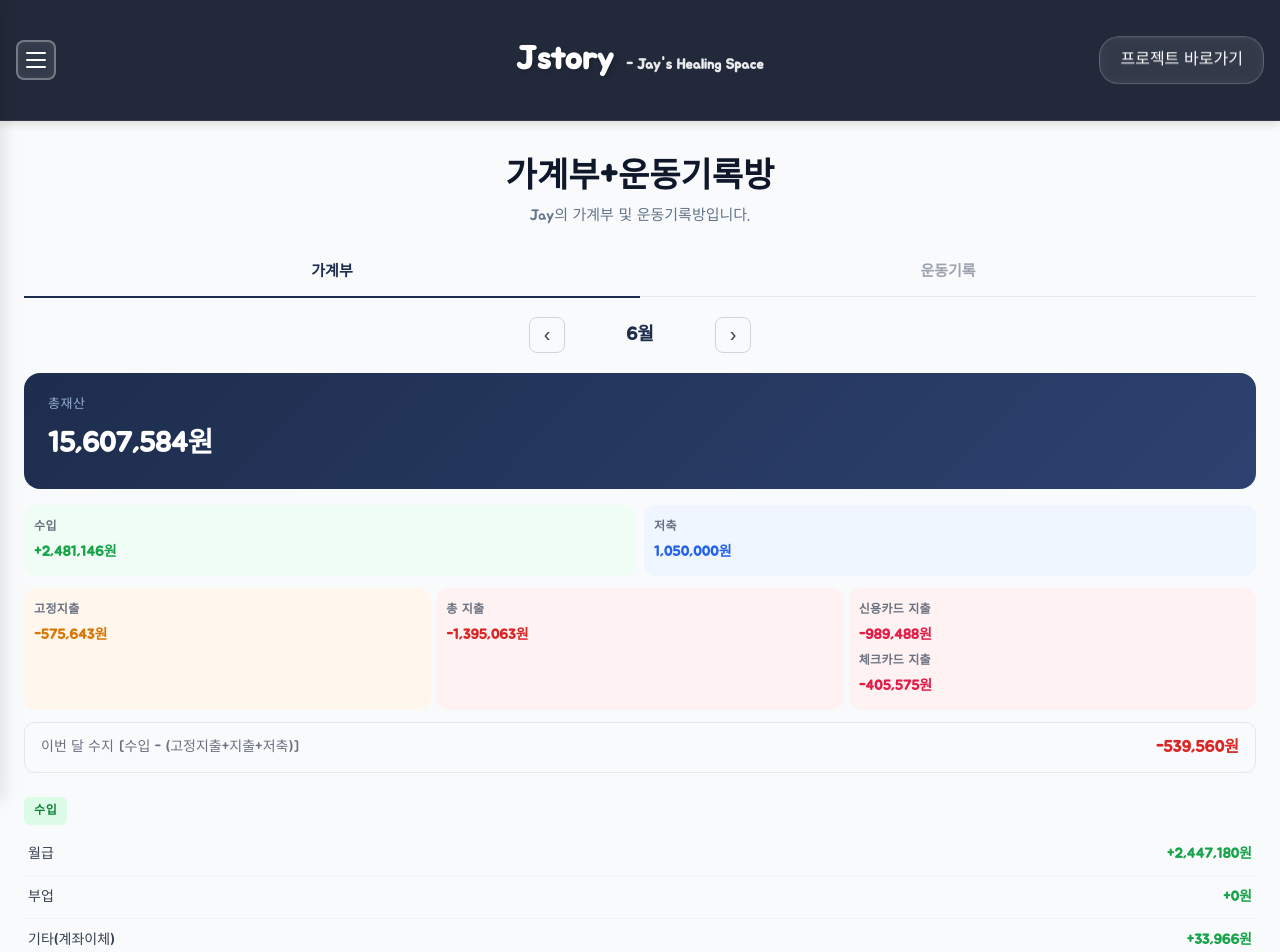
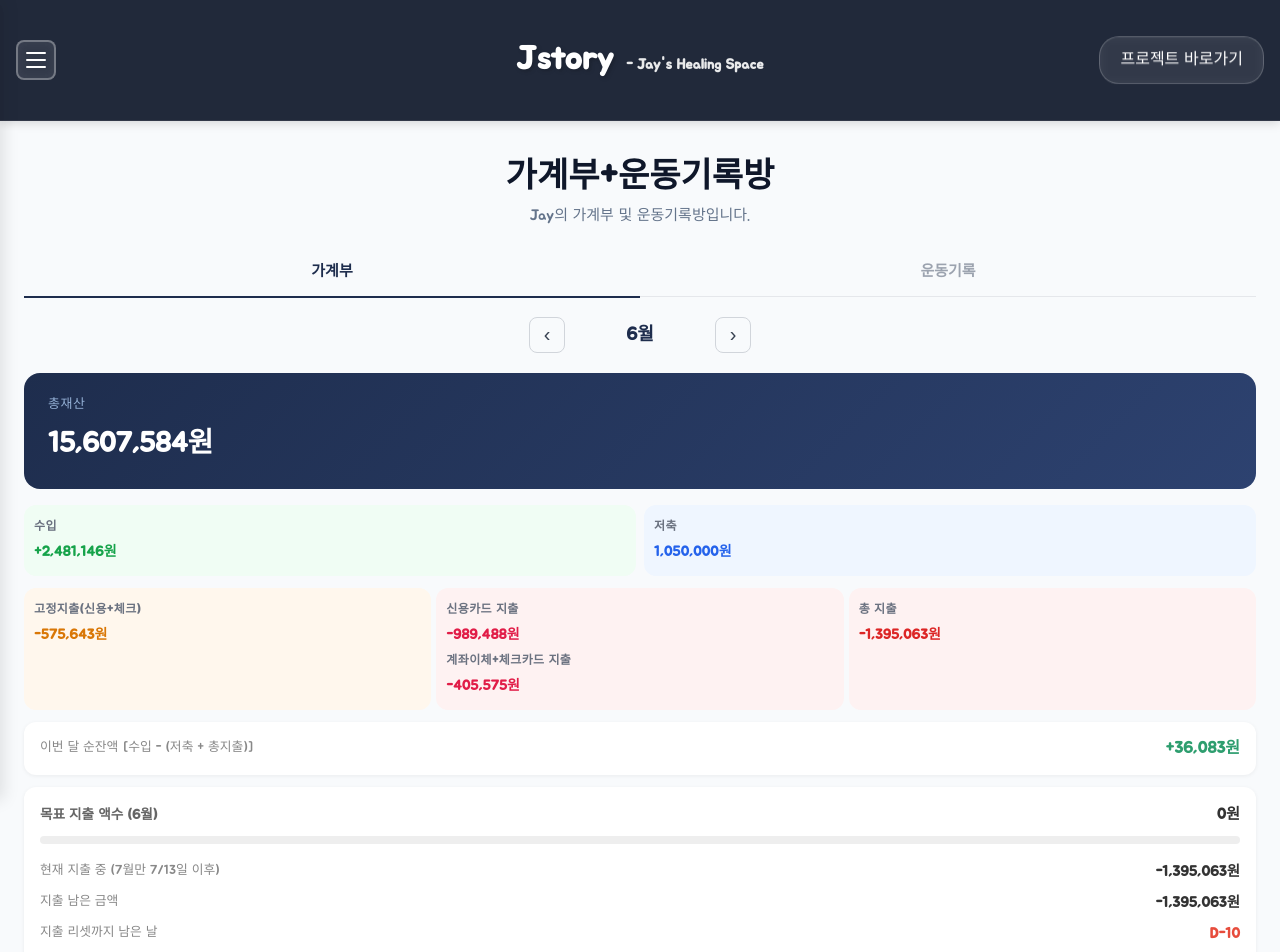
Before and after one commit to tuy112/jstory-next, a Next.js app: page /record-room in a window 1280 px wide. Shown: the top 952 px of the page. Built offline with nearby package versions, Linux system fonts and the light colour scheme.

Commit message:
fix : 가계부) 순잔액 + 지출목표 추가
+ 고정지출 일부 수정

```diff
--- a/src/app/record-room/account/AccountSection.tsx
+++ b/src/app/record-room/account/AccountSection.tsx
@@ -24,15 +24,52 @@ export default function AccountSection() {
       else setMonth(m => m + 1);
     };
 
+    //=======================================================
     // 집계
     const income  = current?.entries.filter(e => e.type === 'income').reduce((s, e)  => s + e.amount, 0) ?? 0;
     const fixed   = current?.entries.filter(e => e.type === 'fixed').reduce((s, e)   => s + e.amount, 0) ?? 0;
     const saving = current?.entries.filter(e => e.type === 'saving').reduce((s, e) => s + e.amount, 0) ?? 0;
-    const creditExpense  = current?.dailyExpenses.filter(e => e.cardType === 'credit').reduce((s, e) => s + e.amount, 0) ?? 0;
-    const cashExpense   = current?.dailyExpenses.filter(e => e.cardType === 'cash').reduce((s, e)  => s + e.amount, 0) ?? 0;
 
-    const totalExpense  = creditExpense + cashExpense;
-    const balance =  income - (fixed + saving + creditExpense + cashExpense);
+    // 고정지출 중 카드별 금액
+    const fixedCreditExpense = current?.entries
+    .filter(e => e.type === 'fixed' && e.cardType === 'credit')
+    .reduce((s, e) => s + e.amount, 0) ?? 0;
+    const fixedCashExpense = current?.entries
+    .filter(e => e.type === 'fixed' && e.cardType === 'cash')
+    .reduce((s, e) => s + e.amount, 0) ?? 0;
+
+    // 일별 지출 카드별 금액
+    const dailyCreditExpense = current?.dailyExpenses.filter(e => e.cardType === 'credit').reduce((s, e) => s + e.amount, 0) ?? 0;
+    const dailyCashExpense   = current?.dailyExpenses.filter(e => e.cardType === 'cash').reduce((s, e)  => s + e.amount, 0) ?? 0;
+
+    // 신용카드 / 체크카드 지출 (일별 + 고정지출 통합)
+    const creditExpense = dailyCreditExpense + fixedCreditExpense;
+    const cashExpense   = dailyCashExpense + fixedCashExpense;
+
+    // 총 지출 (신용카드 + 체크카드 전체)
+    const totalExpense = creditExpense + cashExpense;
+
+    // 이번 달 순잔액
+    const netBalance = income - (saving + totalExpense);
+
+    //=======================================================
+
+    // 지출 목표 계산
+    const goal = current?.budget ?? 0;
+    const budgetStartDate = current?.budgetStartDate ?? null;
+
+    const spent = budgetStartDate
+      ? (current?.dailyExpenses.filter(e => e.date >= budgetStartDate).reduce((s, e) => s + e.amount, 0) ?? 0)
+      : totalExpense;
+
+    const remaining = goal - spent;
+    const progressPct = goal > 0 ? Math.min((spent / goal) * 100, 100) : 0;
+
+    // D-day: 조회 중인 달이 실제 이번 달일 때만 의미 있음 (매월 1일 리셋 기준)
+    const lastDay = new Date(year, month + 1, 0).getDate();
+    const today = new Date();
+    const isCurrentMonth = today.getFullYear() === year && today.getMonth() === month;
+    const daysLeft = isCurrentMonth ? Math.max(lastDay - today.getDate(), 0) : null;
 
     // 일별 지출 날짜순 그룹화
     const groupedDaily = current?.dailyExpenses.reduce<Record<string, typeof current.dailyExpenses>>((acc, e) => {
@@ -89,27 +126,65 @@ export default function AccountSection() {
 
             <div className={styles.summaryRow_3}>
               <div className={`${styles.summaryCard} ${styles.fixed}`}>
-                <span className={styles.summaryLabel}>고정지출</span>
+                <span className={styles.summaryLabel}>고정지출(신용+체크)</span>
                 <span className={styles.summaryValue}>-{fmt(fixed)}</span>
+              </div>
+              <div className={`${styles.summaryCard} ${styles.check}`}>
+                <span className={styles.summaryLabel}>신용카드 지출</span>
+                <span className={styles.summaryValue}>-{fmt(creditExpense)}</span>
+                <span className={styles.summaryLabel}>계좌이체+체크카드 지출</span>
+                <span className={styles.summaryValue}>-{fmt(cashExpense)}</span>
               </div>
               <div className={`${styles.summaryCard} ${styles.credit}`}>
                 <span className={styles.summaryLabel}>총 지출</span>
                 <span className={styles.summaryValue}>-{fmt(totalExpense)}</span>
               </div>
-              <div className={`${styles.summaryCard} ${styles.check}`}>
-                <span className={styles.summaryLabel}>신용카드 지출</span>
-                <span className={styles.summaryValue}>-{fmt(creditExpense)}</span>
-                <span className={styles.summaryLabel}>체크카드 지출</span>
-                <span className={styles.summaryValue}>-{fmt(cashExpense)}</span>
-              </div>
             </div>
 
-            {/* 이번 달 수지 */}
-            <div className={styles.balanceRow}>
-              <span className={styles.balanceLabel}>이번 달 수지 [수입 - (고정지출+지출+저축)]</span>
-              <span className={`${styles.balanceValue} ${balance >= 0 ? styles.plus : styles.minus}`}>
-                {balance >= 0 ? '+' : ''}{fmt(balance)}
+            {/* 이번 달 순잔액 */}
+            <div className={styles.netBalanceRow}>
+              <span className={styles.netBalanceLabel}>이번 달 순잔액 [수입 - (저축 + 총지출)]</span>
+              <span className={`${styles.netBalanceValue} ${netBalance >= 0 ? styles.plus : styles.minus}`}>
+                {netBalance >= 0 ? '+' : ''}{fmt(netBalance)}
               </span>
+            </div>
+
+            {/* 지출 목표 카드 */}
+            <div className={styles.budgetCard}>
+              <div className={styles.budgetHeader}>
+                <span className={styles.budgetTitle}>목표 지출 액수 ({month + 1}월)</span>
+                <span className={styles.budgetGoal}>{fmt(goal)}</span>
+              </div>
+
+              <div className={styles.progressBarBg}>
+                <div
+                  className={styles.progressBarFill}
+                  style={{
+                    width: `${progressPct}%`,
+                    backgroundColor: remaining < 0 ? '#e74c3c' : '#4a90e2',
+                  }}
+                />
+              </div>
+
+              <div className={styles.budgetRow}>
+                {/* <span className={styles.budgetLabel}>현재 지출 중 (신용카드+체크카드)</span> */}
+                <span className={styles.budgetLabel}>현재 지출 중 (7월만 7/13일 이후)</span>
+                <span className={styles.budgetValue}>-{fmt(spent)}</span>
+              </div>
+
+              <div className={styles.budgetRow}>
+                <span className={styles.budgetLabel}>지출 남은 금액</span>
+                <span className={`${styles.budgetValue} ${remaining >= 0 ? styles.plus : styles.minus}`}>
+                  {remaining >= 0 ? '+' : ''}{fmt(remaining)}
+                </span>
+              </div>
+
+              {daysLeft !== null && (
+                <div className={styles.budgetRow}>
+                  <span className={styles.budgetLabel}>지출 리셋까지 남은 날</span>
+                  <span className={styles.ddayValue}>D-{daysLeft}</span>
+                </div>
+              )}
             </div>
 
             {/* 항목 리스트 - 수입 / 고정지출 / 저축 */}
--- a/src/app/record-room/account/data/MockData.ts
+++ b/src/app/record-room/account/data/MockData.ts
@@ -3,8 +3,10 @@ import { MonthData } from './types';
 
 import { DATA_2026_06 } from './months/2026-06';
 import { DATA_2026_07 } from './months/2026-07';
+import { DATA_2026_08 } from './months/2026-08';
 
 export const MOCK_DATA: Record<string, MonthData> = {
   '2026-06': DATA_2026_06,
   '2026-07': DATA_2026_07,
+  '2026-08': DATA_2026_08,
 };
--- a/src/app/record-room/account/data/types.ts
+++ b/src/app/record-room/account/data/types.ts
@@ -1,3 +1,4 @@
+// ===== 타입 =====
 export type EntryType = 'income' | 'fixed' | 'saving';
 export type CardType = 'credit' | 'cash';
 
@@ -6,6 +7,7 @@ export interface Entry {
     type: EntryType;
     label: string;
     amount: number;
+    cardType?: CardType;
 }
 
 export interface DailyExpense {
@@ -17,14 +19,16 @@ export interface DailyExpense {
 
 export interface MonthData {
     totalAsset: number;
+    budget: number; // 이번 달 지출 목표액
+    budgetStartDate?: string; // 이 날짜부터 지출 리셋 챌린지 시작
     entries: Entry[];
     dailyExpenses: DailyExpense[];
 }
 
-// 상수
+// ===== 상수 =====
 export const MONTHS = [
-    '1월','2월','3월','4월','5월','6월',
-    '7월','8월','9월','10월','11월','12월',
+    '1월', '2월', '3월', '4월', '5월', '6월',
+    '7월', '8월', '9월', '10월', '11월', '12월',
 ];
 
 export const TYPE_LABELS: Record<EntryType, string> = {
--- a/src/app/record-room/account/style.module.css
+++ b/src/app/record-room/account/style.module.css
@@ -119,27 +119,88 @@
 .credit       .summaryValue { color: #dc2626; }
 .check        .summaryValue { color: #e11d48; }
 
-
-/* 이번 달 수지 */
-.balanceRow {
+.netBalanceRow {
     display: flex;
     justify-content: space-between;
     align-items: center;
-    padding: 12px 16px;
-    background: #f8fafc;
-    border-radius: 10px;
-    margin-bottom: 24px;
-    border: 1px solid #e5e7eb;
+    background: #fff;
+    border-radius: 12px;
+    padding: 14px 16px;
+    margin: 12px 0;
+    box-shadow: 0 1px 4px rgba(0, 0, 0, 0.06);
+}
+.netBalanceLabel {
+    font-size: 0.8rem;
+    color: #888;
+}
+.netBalanceValue {
+    font-size: 1rem;
+    font-weight: 700;
+}
+.netBalanceValue.plus {
+    color: #2e9e6f;
+}
+.netBalanceValue.minus {
+    color: #e74c3c;
 }
 
-.balanceLabel {
-    font-size: 14px;
-    color: #6b7280;
-    font-weight: 500;
+
+/* 지출 목표 카드 */
+.budgetCard {
+    background: #fff;
+    border-radius: 12px;
+    padding: 16px;
+    margin-bottom: 16px;
+    box-shadow: 0 1px 4px rgba(0, 0, 0, 0.06);
 }
-.balanceValue { font-size: 16px; font-weight: 800; }
-.plus  { color: #16a34a; }
-.minus { color: #dc2626; }
+.budgetHeader {
+    display: flex;
+    justify-content: space-between;
+    align-items: center;
+    margin-bottom: 8px;
+}
+.budgetTitle {
+    font-size: 0.85rem;
+    color: #666;
+    font-weight: 600;
+}
+.budgetGoal {
+    font-size: 0.95rem;
+    font-weight: 700;
+    color: #333;
+}
+.progressBarBg {
+    width: 100%;
+    height: 8px;
+    background: #eee;
+    border-radius: 4px;
+    overflow: hidden;
+    margin-bottom: 12px;
+}
+.progressBarFill {
+    height: 100%;
+    border-radius: 4px;
+    transition: width 0.3s ease;
+}
+.budgetRow {
+    display: flex;
+    justify-content: space-between;
+    align-items: center;
+    padding: 4px 0;
+}
+.budgetLabel {
+    font-size: 0.8rem;
+    color: #888;
+}
+.budgetValue {
+    font-size: 0.9rem;
+    font-weight: 600;
+}
+.ddayValue {
+    font-size: 0.9rem;
+    font-weight: 700;
+    color: #e74c3c;
+}
 
 
 /* 항목 그룹 */
```
